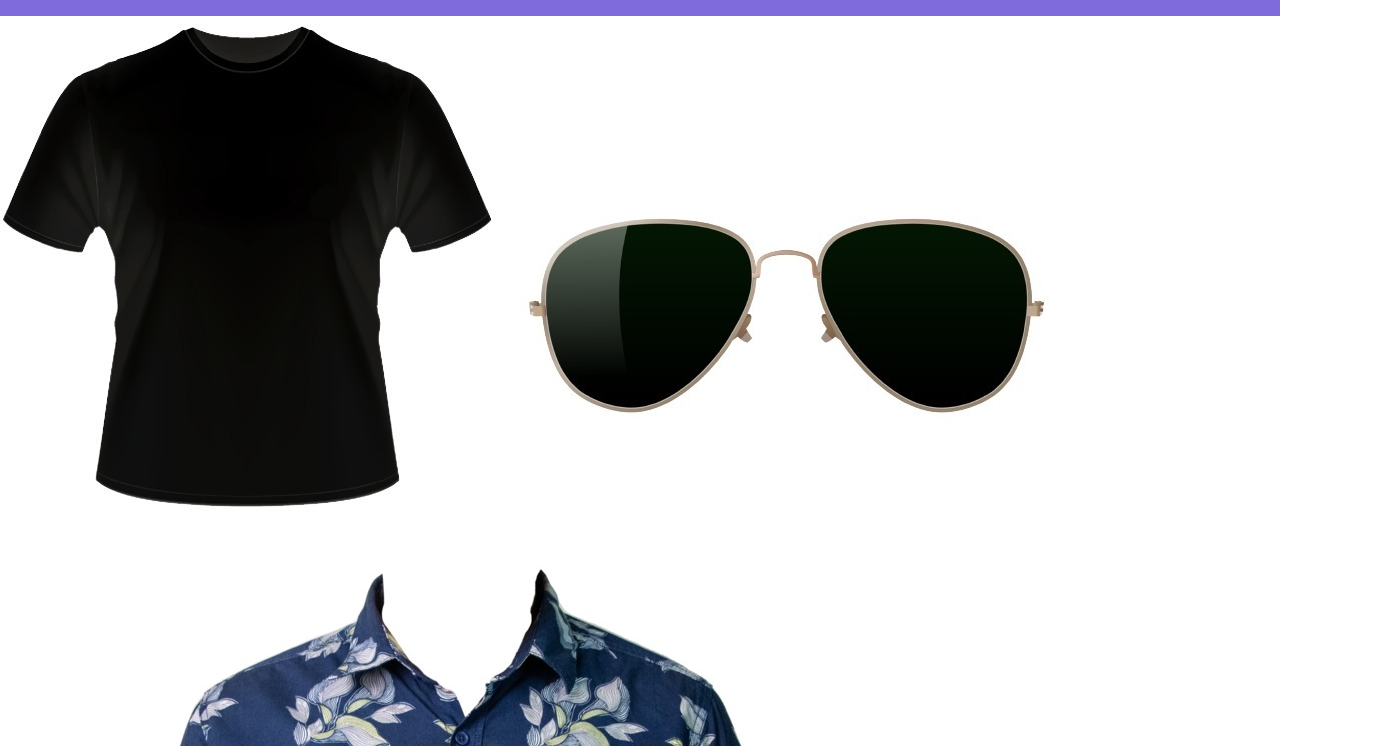
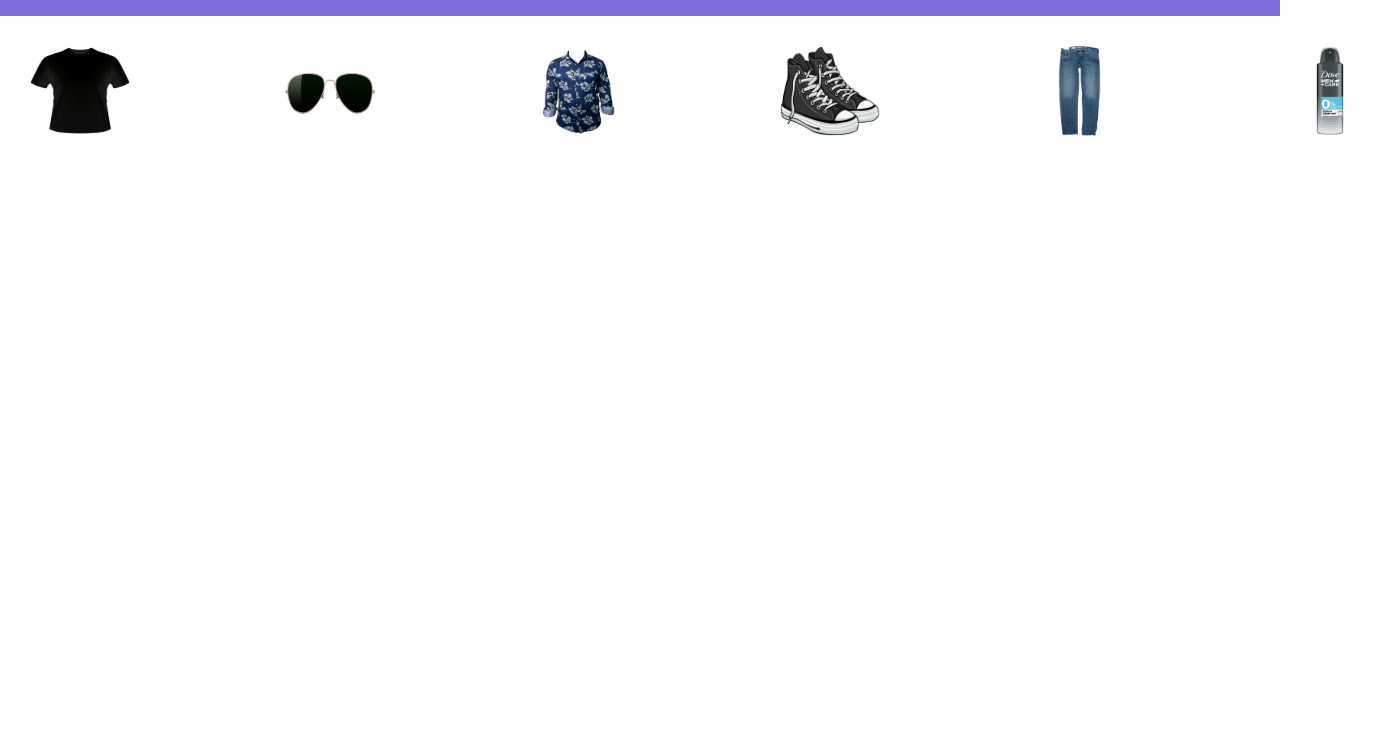
Before and after one commit to vandana108/Online_Shopping_Mini_Project, a plain HTML site: page index.html in a window 1280 px wide. Shown: the part 54-800 px from the top of the page, 1380 px wide, since content can reach past the window. Drawn offline with Linux system fonts and the light colour scheme.

Commit message:
Update images to display in sequence

```diff
--- a/style.css
+++ b/style.css
@@ -19,3 +19,27 @@ nav{
   justify-content: center;
   margin-bottom: 0;
 }
+
+section{
+  margin: 0;
+  background-color: white;
+  max-width: none;
+  height: 150px;
+  display: flex;
+
+  column-gap: 90px;
+
+}
+.image-gallery {
+  display: flex; /* Arrange images in a row */
+  justify-content: center; /* Center the images horizontally */
+  gap: 150px; /* Create equal gaps between the images */
+  margin: 30px;
+
+}
+
+.image-gallery img {
+  width: 100px; /* Adjust the image width as needed */
+  height: auto;
+
+}
```
